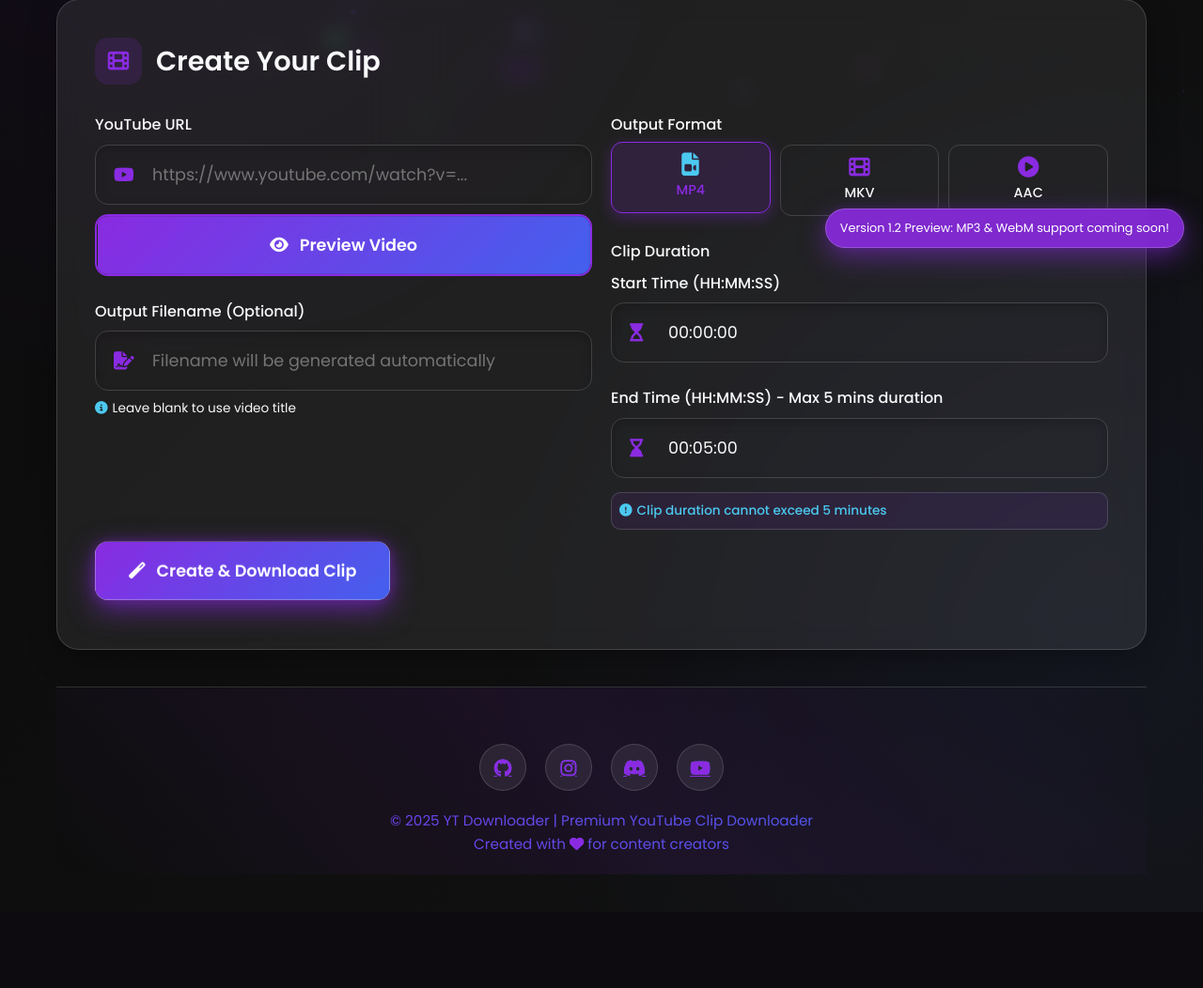
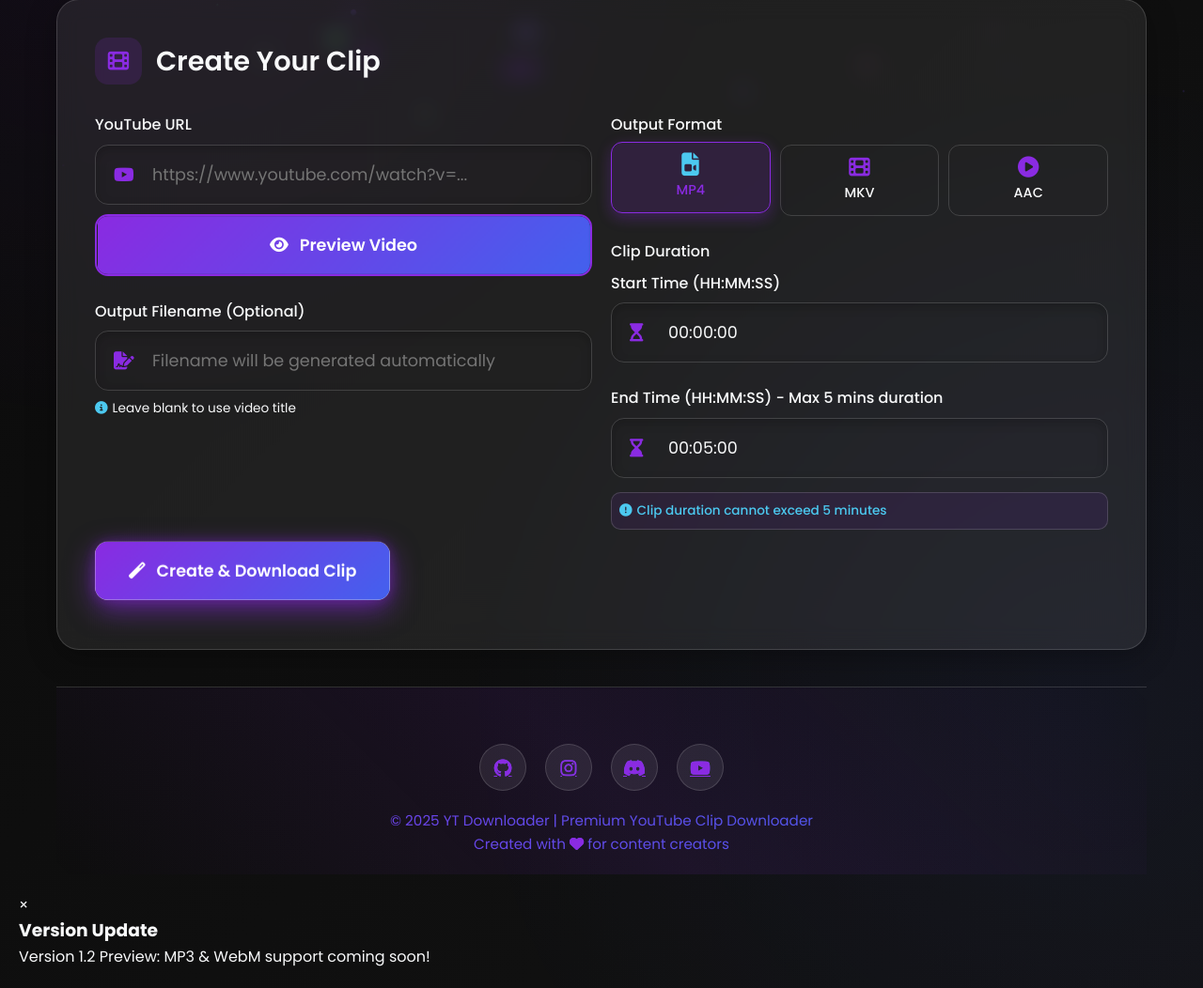
Before and after one commit to FunnyBunnyYT/Yttttttttttttttttttt, a Flask app: page / in a window 1280 px wide. Shown: the part 516-1568 px from the top of the page at 94% size. Before the commit the page ends 1447 px from the top, so only its background shows below. Run offline with Flask 3, Linux system fonts and the light colour scheme.

Commit message:
Update index.html

```diff
--- a/templates/index.html
+++ b/templates/index.html
@@ -228,12 +228,13 @@
         <div class="modal-body">
             <ol class="steps">
                 <li>
-                    <i class="fas fa-copy"></i>
+                    <i class="fas fa-paste"></i>
                     <div>
-                        <strong>Copy YouTube URL</strong>
-                        <p>Copy the YouTube URL from your browser's address bar</p>
+                        <strong>Copy and paste YouTube URL</strong>
+                        <p>Copy the YouTube URL from the youtube and paste it in our website</p>
                     </div>
                 </li>
+
                 <li>
                     <i class="fas fa-file-video"></i>
                     <div>
@@ -274,9 +275,12 @@
     </div>
 </div>
 
-<!-- Version notification -->
-<div class="version-notice">
-    Version 1.2 Preview: MP3 & WebM support coming soon!
+<div class="version-popup" id="version-popup">
+    <div class="popup-content">
+        <span class="popup-close">&times;</span>
+        <h3>Version Update</h3>
+        <p>Version 1.2 Preview: MP3 & WebM support coming soon!</p>
+    </div>
 </div>
 </body>
 </html>
```
